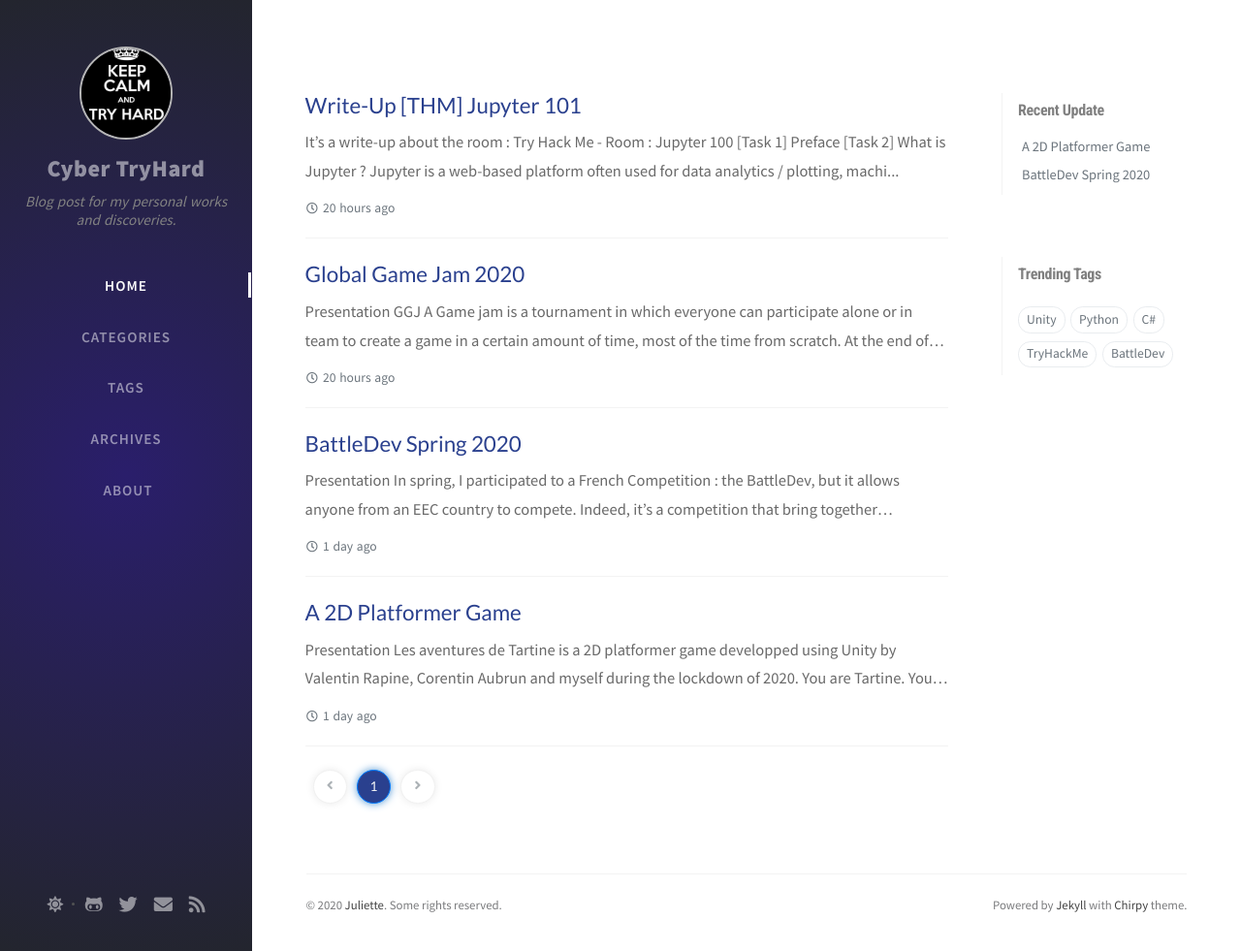
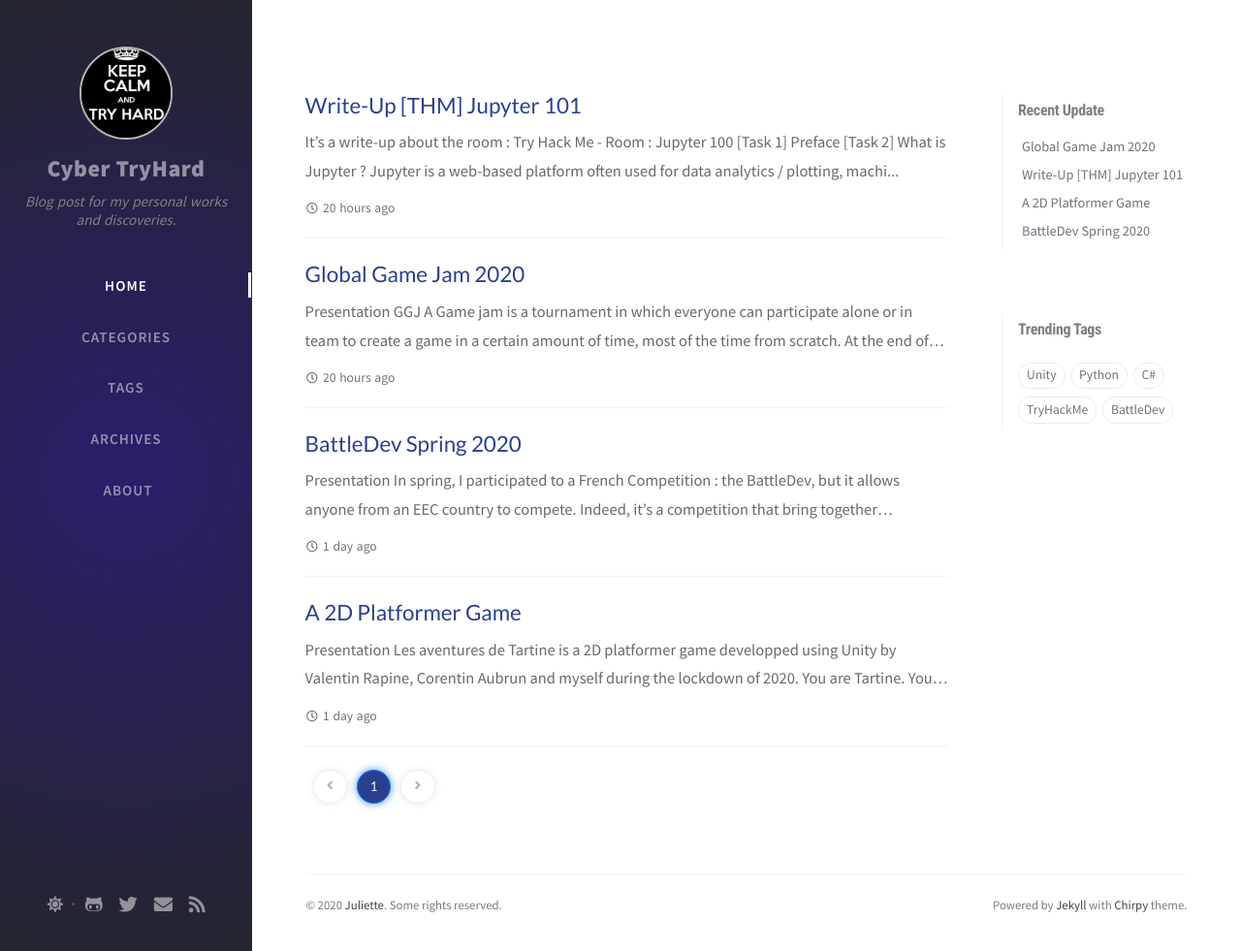
Before and after one commit to Juliette1012/Juliette1012.github.io, a Jekyll site: the page built from index.html, in a window 1280 px wide and 981 px high. Shown: the whole window at 97% size. Built offline with Jekyll 4.4.1, drawn with Linux system fonts in a browser that asks for light colours; nearby versions of some CDN libraries; the list of posts is cut into pages by our own code; comment, search, counter and statistics services are not loaded.

Commit message:
[Automation] Updated the Lastmod for post(s).

```diff
--- a/_data/updates.yml
+++ b/_data/updates.yml
@@ -4,3 +4,9 @@
 -
   filename: 'Battle-Dev-Spring-2020'
   lastmod: '2020-08-28 10:13:49 +0200'
+-
+  filename: 'THM-Jupyter-101'
+  lastmod: '2020-08-28 20:36:05 +0200'
+-
+  filename: 'GGJ'
+  lastmod: '2020-08-28 20:38:37 +0200'
```
